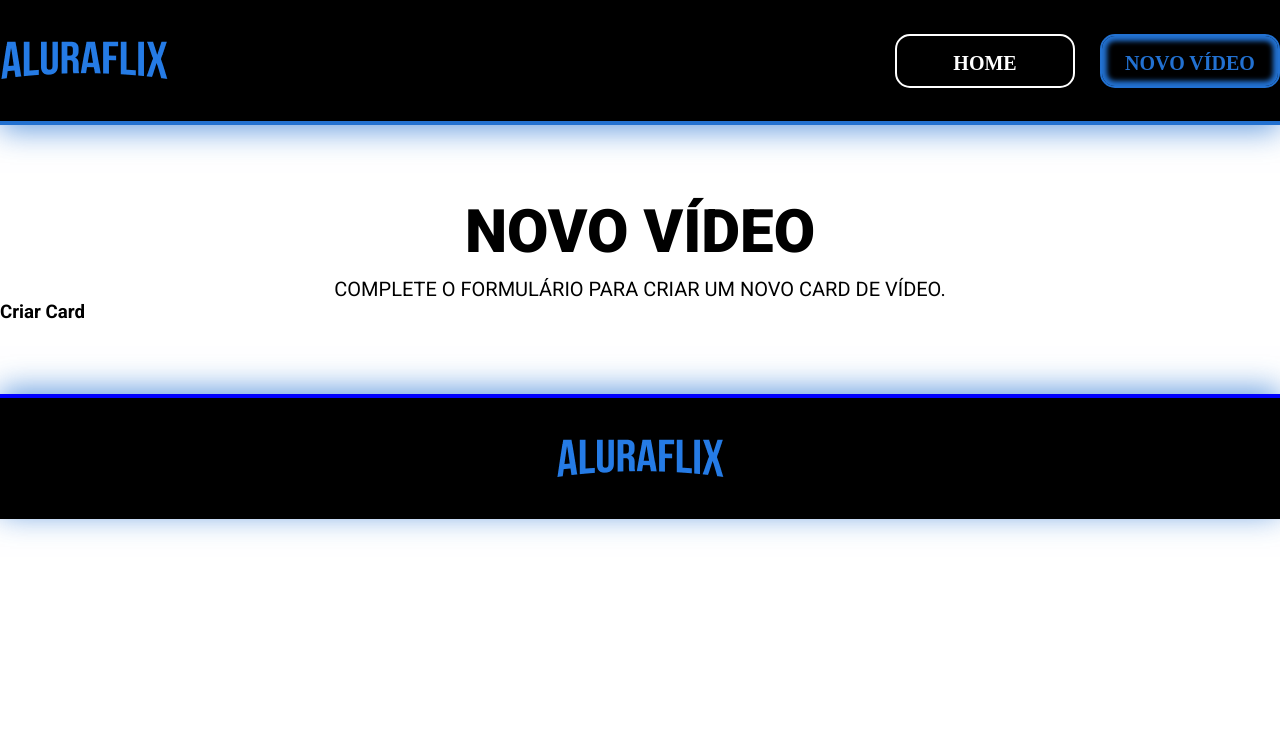
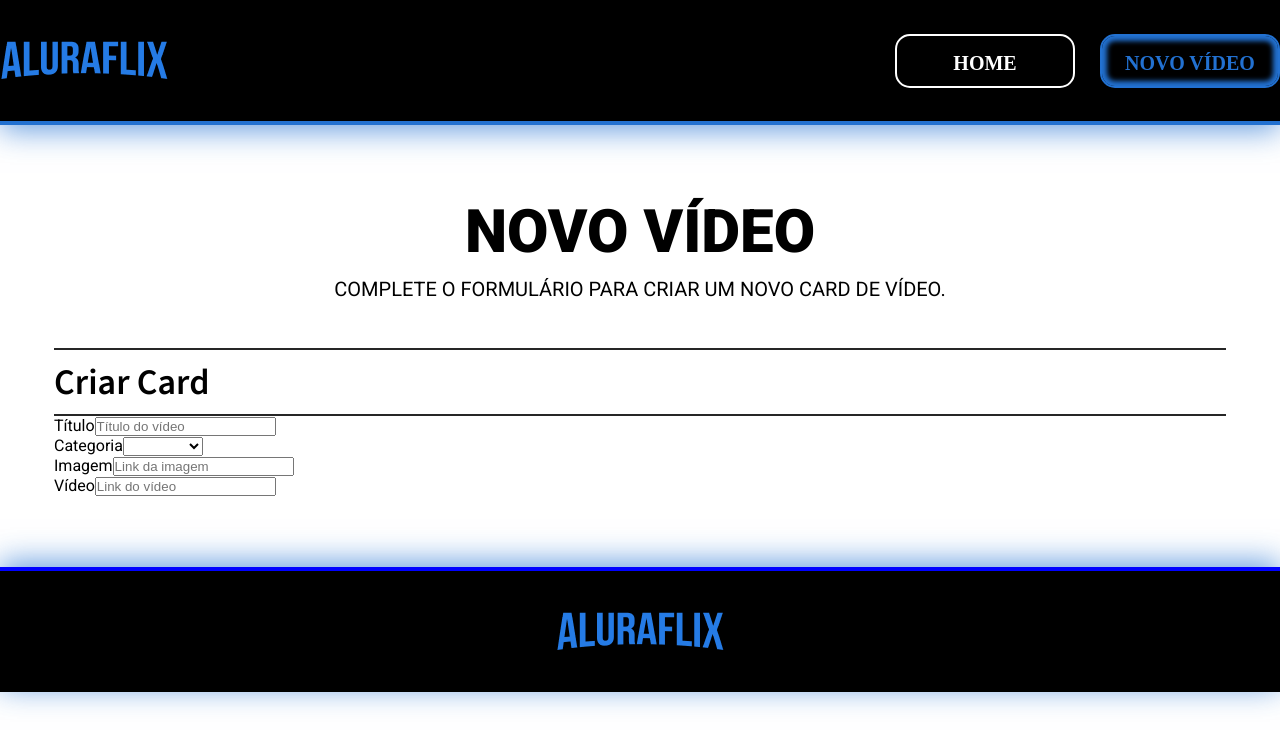
Before and after one commit to Moiseis-Cruz/aluraflix, a React (Vite) app: page /form in a window 1280 px wide. Shown: the top 746 px of the page. Built offline with nearby package versions, Linux system fonts and the light colour scheme.

Commit message:
I improved the styling of FormSection.

```diff
--- a/src/pages/FormSection/index.jsx
+++ b/src/pages/FormSection/index.jsx
@@ -1,20 +1,23 @@
 import styled from "styled-components";
+import Form from "../../components/Form";
 
 const RegistrationSection = styled.section`
     padding-block: 71px;
+    display: flex;
+    align-items: center;
+    justify-content: center;
+    flex-direction: column;
 `
 
 const RegistrationTitle = styled.h2`
     font-size: 60px;
     font-weight: 900;
-    text-align: center;
 `
 
 const Paragraph = styled.p`
     font-size: 20px;
     font-weight: 400;
     margin-top: 10px;
-    text-align: center;
 `
 
 const FormSection = () => {
@@ -24,7 +27,7 @@ const FormSection = () => {
 
             <Paragraph>COMPLETE O FORMULÁRIO PARA CRIAR UM NOVO CARD DE VÍDEO.</Paragraph>
 
-            <h3>Criar Card</h3>
+            <Form />
         </RegistrationSection>
     )
 };
```
